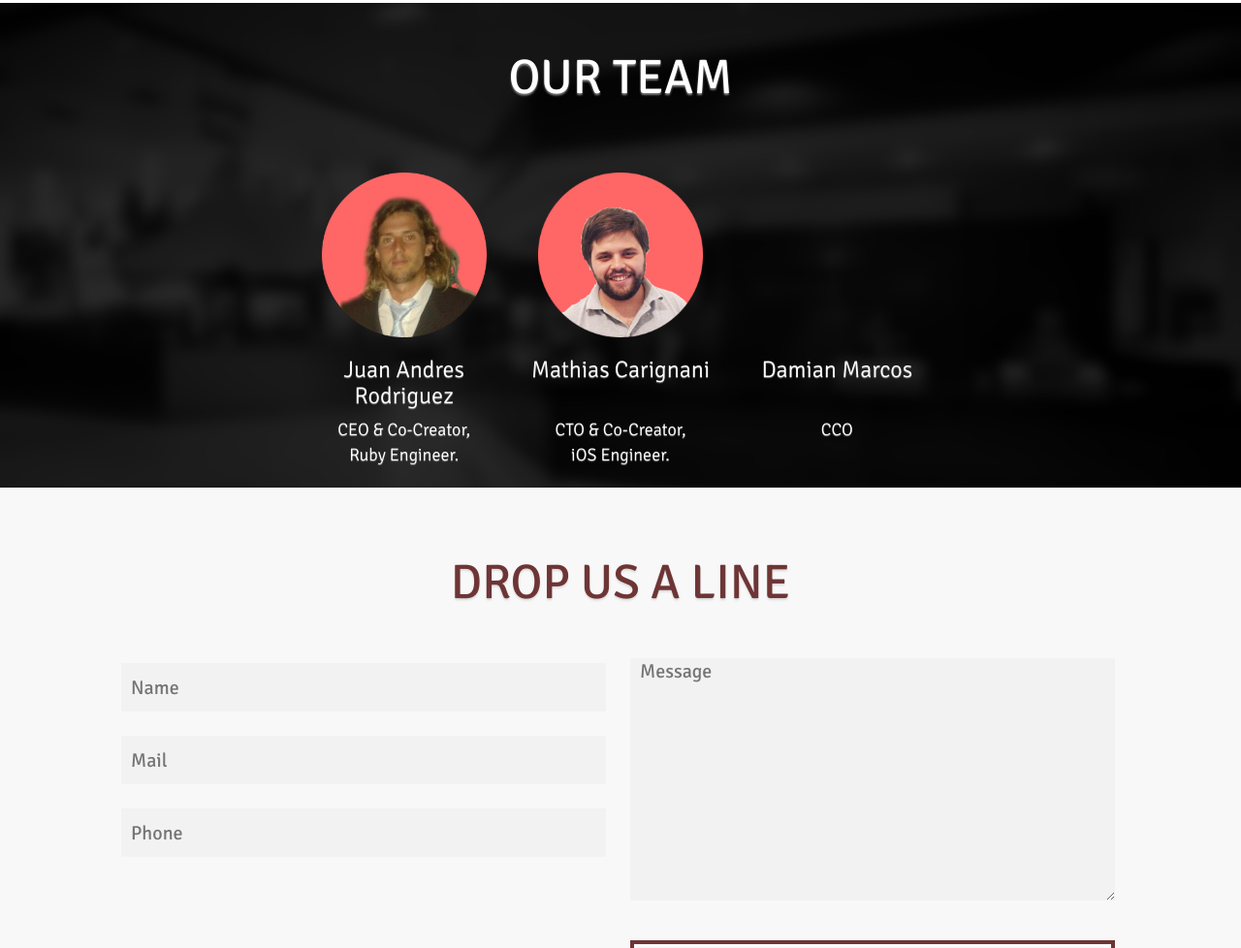
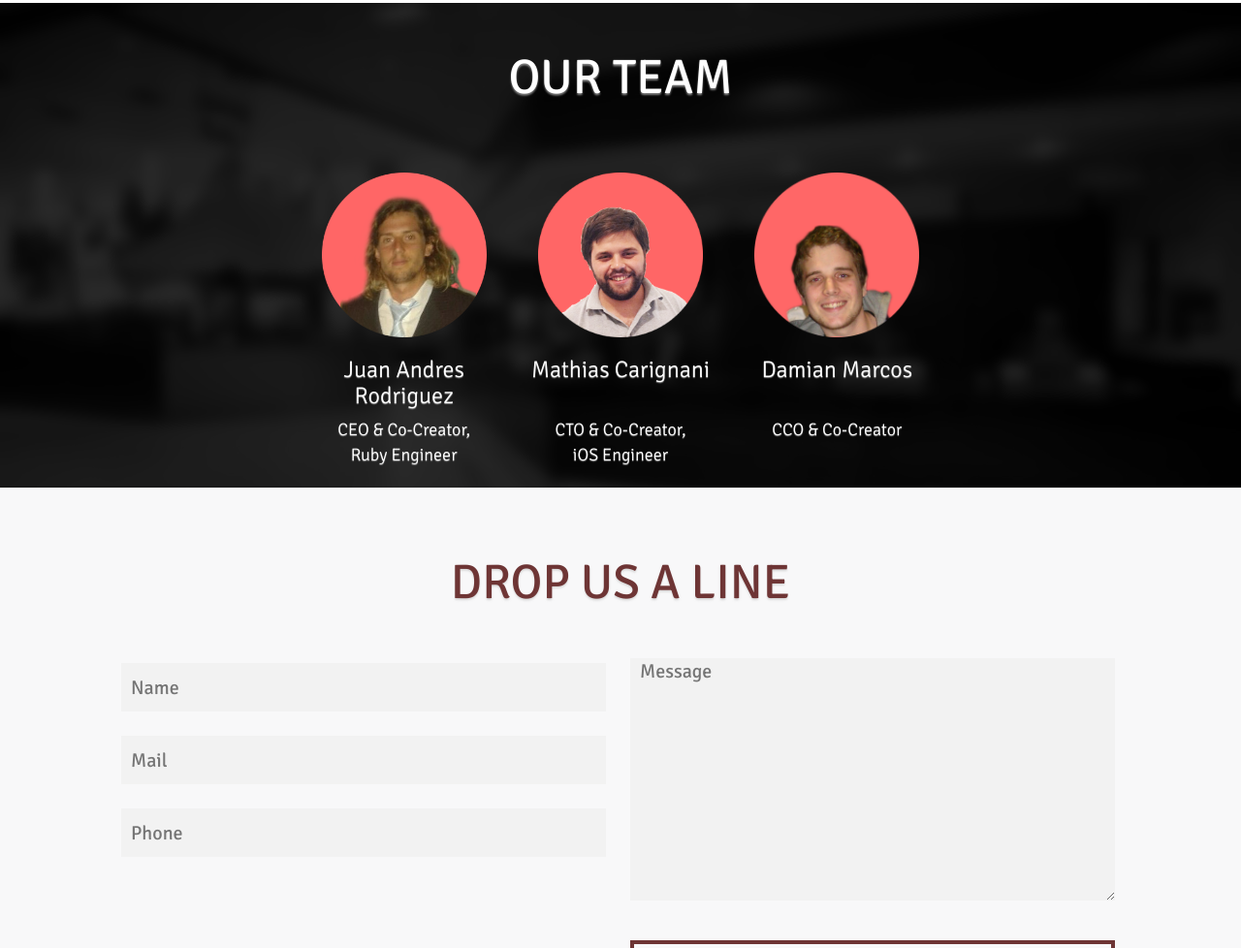
Before and after one commit to bookIT-uy/bookIT-uy.github.io, a plain HTML site: page public/index.html in a window 1280 px wide. Shown: the part 1803-2781 px from the top of the page at 97% size. Drawn offline with Linux system fonts and the light colour scheme; a web font is replaced by a local one.

Commit message:
Damian image added

```diff
--- a/public/index.html
+++ b/public/index.html
@@ -79,7 +79,7 @@
 				<div class="row">
 				  <div class="col-md-4"><img src="images/juan.png" alt="logo" height="170"></div>
 				  <div class="col-md-4 "><img src="images/math.png" alt="logo" height="170"></div>
-				  <div class="col-md-4 "></div>
+				  <div class="col-md-4 "><img src="images/damian.png" alt="logo" height="170"></div>
 				</div>
 				<div class="row">
 				  <div class="col-md-4 "><h3>Juan Andres Rodriguez</h3></div>
@@ -87,9 +87,9 @@
 				  <div class="col-md-4 "><h3>Damian Marcos</h3></div>
 				</div>
 				<div class="row">
-				  <div class="col-md-4 "><p>CEO & Co-Creator,<br> Ruby Engineer. </p></div>
-				  <div class="col-md-4 "><p>CTO & Co-Creator, <br>iOS Engineer.</p></div>
-				  <div class="col-md-4 "><p>CCO</p></div>
+				  <div class="col-md-4 "><p>CEO & Co-Creator,<br> Ruby Engineer </p></div>
+				  <div class="col-md-4 "><p>CTO & Co-Creator, <br>iOS Engineer</p></div>
+				  <div class="col-md-4 "><p>CCO & Co-Creator</p></div>
 				</div>
 			</div>
 		</div>
```
Also changed, not shown: public/images/damian.png (added).
